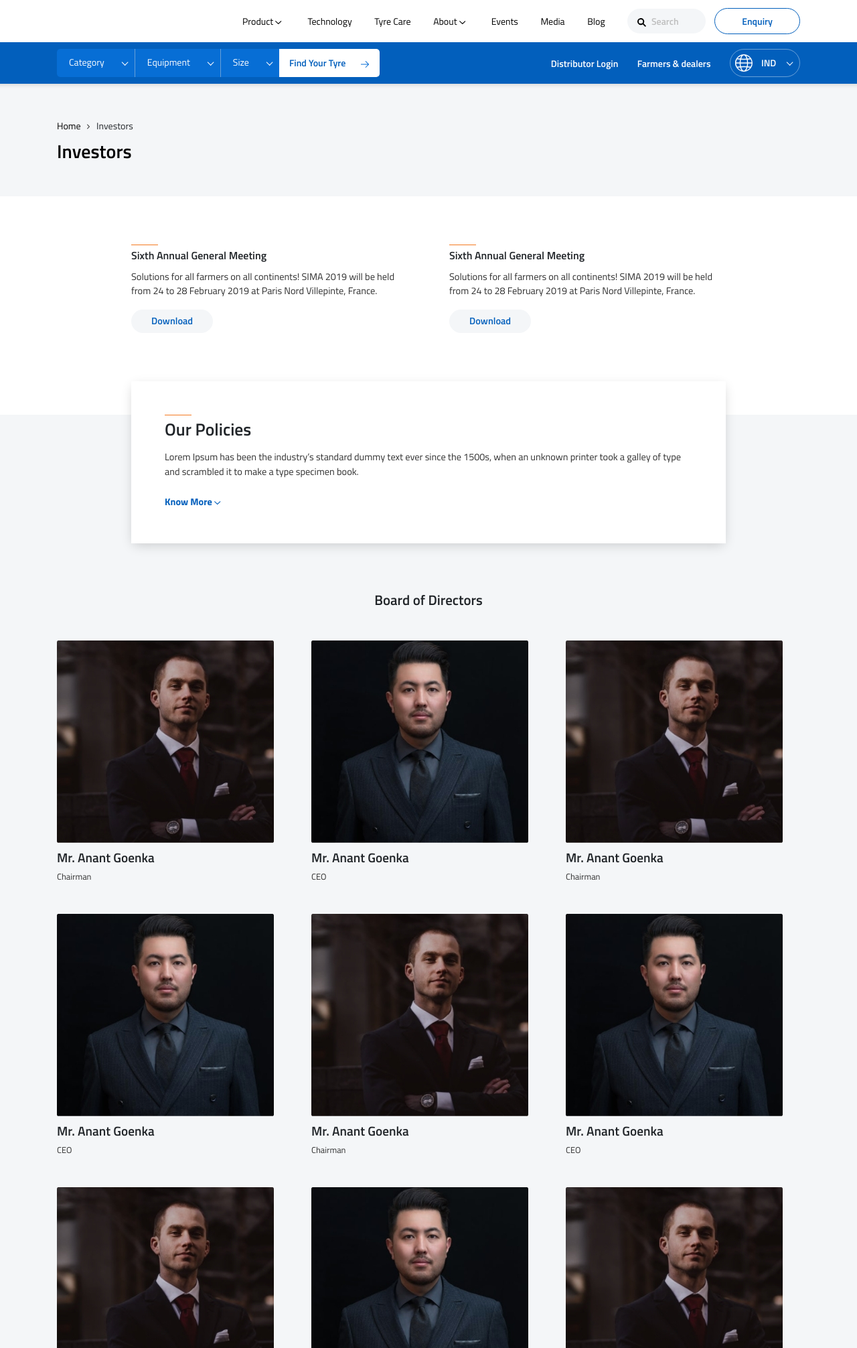
After one commit to gokulthehunter/ceat-spl, a PHP site: page /ceat-spl/pages/investors.php in a window 1280 px wide. The commit adds this page. Shown: the top 2012 px of the page at 67% size. Run offline with PHP 8.4, Linux system fonts and the light colour scheme.

Commit message:
investors page done

```diff
--- /dev/null
+++ b/assets/css/scss/module/pages/_investors.scss
@@ -0,0 +1,24 @@
+.invest_high{padding-bottom:50px;
+    &_content{
+        &--text{font-size:0.9rem;margin-top:10px;color: #2E2E2E;}
+    }
+}
+
+.invest_policy{
+    &_holder{background:#fff;padding:50px;box-shadow: 0px 5px 17px -3px rgba(0,0,0,0.19);margin-top:-50px;
+        &--text{@extend .invest_high_content--text;padding:5px 0;}
+        &--btn{font-weight: bold;font-size:.9rem;color:$color_main;display: inline-block;@extend %transition;
+            svg path{fill:$color_main;margin-left:8px;@extend %transition;}
+            &:hover{color:$color_sub;
+                svg path{fill:$color_sub;}
+            }
+        }
+    }
+}
+
+.board_dir{
+    &_each{padding-bottom:30px;display:block;
+        &--name{font-size:1.2rem;font-weight:600;padding-top:10px;}
+        &--desg{color:#2e2e2e;font-size:0.8rem;margin-top:5px;}
+    }
+}
--- a/assets/css/scss/module/partials/_base.scss
+++ b/assets/css/scss/module/partials/_base.scss
@@ -27,10 +27,13 @@ button{outline: none;box-shadow: none;background: none;border:none;
 }
 .c{
     &_title{
-        .lined{padding-top:5px;display: inline-block;position: relative;
+        .lined{padding-top:7px;display: inline-block;position: relative;
             &:before{content:'';background: $color_sub;width: 40px;height: 1px;top: 0;left:0;position: absolute;}
         }
-        &--inner{font-weight:600;margin:0;font-size:22px;}
+        &--inner{font-weight:600;margin:0;font-size:1.3rem;
+            &.big{font-size:1.6rem;}
+            &.small{font-size:1rem;}
+        }
     }
     &_field{position: relative;padding-bottom:15px;
         &--input,&--textarea{padding:15px 20px;font-size:14px;width:100%;border:solid 1px #DEE3E8;outline:none;border-radius:6px;}
@@ -87,6 +90,9 @@ button{outline: none;box-shadow: none;background: none;border:none;
                 .c_btn_loader_loading{opacity: 1}
             }
         }
+        &--rounded{display: inline-block;font-weight:600;color: $color_main;background:#F4F6F8;font-size: 0.9rem;padding:7px 30px;border-radius:20px;@extend %transition;
+            &:hover{color:#fff;background:$color_main;}
+        }
     }
     &_splitline{background: #EFF2F3;width:100%;height:1px;}
 
--- a/assets/css/scss/style.scss
+++ b/assets/css/scss/style.scss
@@ -33,3 +33,4 @@
 @import 'module/pages/media';
 @import 'module/pages/technology';
 @import 'module/pages/contact-us';
+@import 'module/pages/investors';
--- /dev/null
+++ b/pages/investors.php
@@ -0,0 +1,181 @@
+<?php include("../includes/settings.php") ?>
+<!DOCTYPE html>
+<html>
+<head>
+    <title>Investors</title>
+    <?php include('../includes/header-imports.php') ?>
+</head>
+<body>
+    <!-- common loader[start] -->
+    <?php include('../components/shared/loader.php') ?>
+    <!-- common loader[end] -->
+    <!-- website header[start] -->
+    <?php include('../components/shared/header.php') ?>
+    <!-- website header[end] -->
+    <main>
+        <!-- cremb and heading[start] -->
+        <div class="page_head">
+            <div class="container">
+                <div class="row">
+                    <div class="col-md-12">
+                        <div class="page_head_cremb">
+                            <a href="javascript:void(0)" class="page_head_cremb--link">Home</a>
+                            <a class="page_head_cremb--link">Investors</a>
+                        </div>
+                        <h1 class="page_head--title">Investors</h1>
+                    </div>
+                </div>
+            </div>
+        </div>
+        <!-- cremb and heading[end] -->
+        <!-- investors highlights[start] -->
+        <section class="invest_high">
+            <div class="container py-5">
+                <div class="row align-items-start">
+                    <div class="col-md-5 offset-md-1">
+                        <div class="invest_high_content px-3 py-4">
+                            <div class="c_title">
+                                <h2 class="c_title--inner lined small">Sixth Annual General Meeting</h2>
+                            </div>
+                            <p class="invest_high_content--text">Solutions for all farmers on all continents! SIMA 2019 will be held from 24 to 28 February 2019 at Paris Nord Villepinte, France.</p>
+                            <div class="c_btn">
+                                <a href="javascript:void(0)" class="c_btn--rounded">Download</a>
+                            </div>
+                        </div>
+                    </div>
+                    <div class="col-md-5">
+                        <div class="invest_high_content px-3 py-4">
+                            <div class="c_title">
+                                <h2 class="c_title--inner lined small">Sixth Annual General Meeting</h2>
+                            </div>
+                            <p class="invest_high_content--text">Solutions for all farmers on all continents! SIMA 2019 will be held from 24 to 28 February 2019 at Paris Nord Villepinte, France.</p>
+                            <div class="c_btn">
+                                <a href="javascript:void(0)" class="c_btn--rounded">Download</a>
+                            </div>
+                        </div>
+                    </div>
+                </div>
+            </div>
+        </section>
+        <!-- investors highlights[end] -->
+        <!-- our policy[start] -->
+        <section class="invest_policy bg_light">
+            <div class="container">
+                <div class="row">
+                    <div class="col-md-10 offset-md-1">
+                        <div class="px-3">
+                            <div class="invest_policy_holder">
+                                <div class="c_title">
+                                    <h2 class="c_title--inner lined big">Our Policies</h2>
+                                </div>
+                                <p class="invest_policy_holder--text">Lorem Ipsum has been the industry’s standard dummy text ever since the 1500s, when an unknown printer took a galley of type and scrambled it to make a type specimen book.</p>
+                                <a href="javascript:void(0)" class="invest_policy_holder--btn">
+                                    <span>Know More</span>
+                                    <svg width="9.466" height="5.301" viewBox="0 0 9.466 5.301">
+                                        <g transform="translate(-22.938 40.145) rotate(-90)">
+                                            <g transform="translate(34.844 22.937)">
+                                                <path d="M34.844,980.032l.344.361,4.2,4.372.76-.721-3.853-4.011,3.853-4.011-.76-.721-4.2,4.372Z" transform="translate(-34.844 -975.3)"/>
+                                            </g>
+                                        </g>
+                                    </svg>
+                                </a>
+                            </div>
+                        </div>
+                    </div>
+                </div>
+            </div>
+        </section>
+        <!-- our policy[end] -->
+        <!-- board of directors[start] -->
+        <section class="board_dir bg_light py-5">
+            <div class="container">
+                <div class="row">
+                    <div class="col-12">
+                        <div class="c_title text-center pt-4 pb-5">
+                            <h2 class="c_title--inner">Board of Directors</h2>
+                        </div>
+                    </div>
+                </div>
+                <div class="row">
+                    <div class="col-md-4">
+                        <a class="board_dir_each">
+                            <img src="<?php echo $imagesurl ?>investors/1.jpg" class="img-fluid" alt="investor">
+                            <h5 class="board_dir_each--name">Mr. Anant Goenka</h5>
+                            <p class="board_dir_each--desg">Chairman</p>
+                        </a>
+                    </div>
+                    <div class="col-md-4">
+                        <a class="board_dir_each">
+                            <img src="<?php echo $imagesurl ?>investors/2.jpg" class="img-fluid" alt="investor">
+                            <h5 class="board_dir_each--name">Mr. Anant Goenka</h5>
+                            <p class="board_dir_each--desg">CEO</p>
+                        </a>
+                    </div>
+                    <div class="col-md-4">
+                        <a class="board_dir_each">
+                            <img src="<?php echo $imagesurl ?>investors/1.jpg" class="img-fluid" alt="investor">
+                            <h5 class="board_dir_each--name">Mr. Anant Goenka</h5>
+                            <p class="board_dir_each--desg">Chairman</p>
+                        </a>
+                    </div>
+                    <div class="col-md-4">
+                        <a class="board_dir_each">
+                            <img src="<?php echo $imagesurl ?>investors/2.jpg" class="img-fluid" alt="investor">
+                            <h5 class="board_dir_each--name">Mr. Anant Goenka</h5>
+                            <p class="board_dir_each--desg">CEO</p>
+                        </a>
+                    </div>
+                    <div class="col-md-4">
+                        <a class="board_dir_each">
+                            <img src="<?php echo $imagesurl ?>investors/1.jpg" class="img-fluid" alt="investor">
+                            <h5 class="board_dir_each--name">Mr. Anant Goenka</h5>
+                            <p class="board_dir_each--desg">Chairman</p>
+                        </a>
+                    </div>
+                    <div class="col-md-4">
+                        <a class="board_dir_each">
+                            <img src="<?php echo $imagesurl ?>investors/2.jpg" class="img-fluid" alt="investor">
+                            <h5 class="board_dir_each--name">Mr. Anant Goenka</h5>
+                            <p class="board_dir_each--desg">CEO</p>
+                        </a>
+                    </div>
+                    <div class="col-md-4">
+                        <a class="board_dir_each">
+                            <img src="<?php echo $imagesurl ?>investors/1.jpg" class="img-fluid" alt="investor">
+                            <h5 class="board_dir_each--name">Mr. Anant Goenka</h5>
+                            <p class="board_dir_each--desg">Chairman</p>
+                        </a>
+                    </div>
+                    <div class="col-md-4">
+                        <a class="board_dir_each">
+                            <img src="<?php echo $imagesurl ?>investors/2.jpg" class="img-fluid" alt="investor">
+                            <h5 class="board_dir_each--name">Mr. Anant Goenka</h5>
+                            <p class="board_dir_each--desg">CEO</p>
+                        </a>
+                    </div>
+                    <div class="col-md-4">
+                        <a class="board_dir_each">
+                            <img src="<?php echo $imagesurl ?>investors/1.jpg" class="img-fluid" alt="investor">
+                            <h5 class="board_dir_each--name">Mr. Anant Goenka</h5>
+                            <p class="board_dir_each--desg">Chairman</p>
+                        </a>
+                    </div>
+                </div>
+            </div>
+        </section>
+        <!-- board of directors[end] -->
+    </main>
+    <!-- website footer[start] -->
+    <?php include('../components/shared/footer.php') ?>
+    <!-- website footer[end] -->
+
+    <!-- additonal popups[start] -->
+    <?php include('../components/video-popup.php') ?>
+    <!-- additonal popups[end] -->
+
+    <!-- scripts[start] -->
+    <?php include('../includes/bottom-scripts.php') ?>
+    <!-- scripts[end] -->
+    <!-- page script -->
+</body>
+</html>
```
Also changed, not shown: assets/css/compiled/style.min.css, assets/images/investors/1.jpg (added), assets/images/investors/2.jpg (added), 1 other file.
